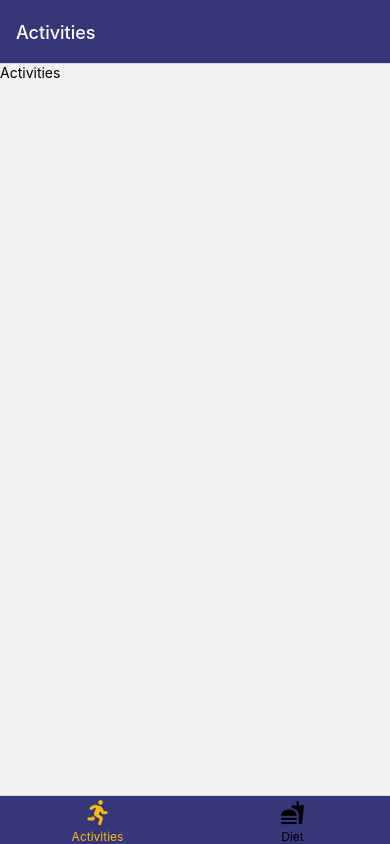
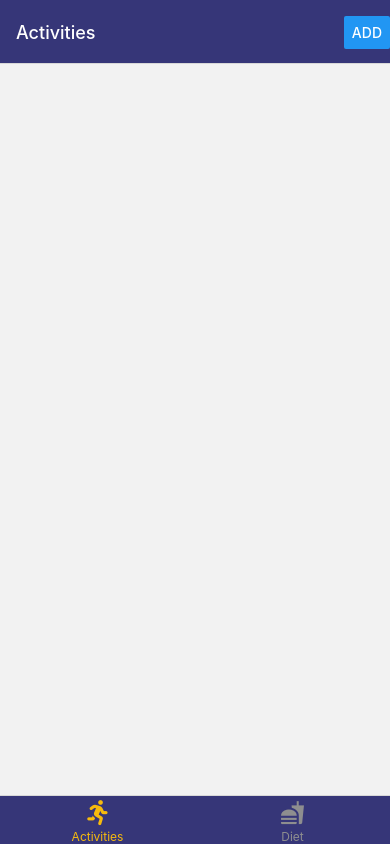
Before and after one commit to beibeixx/CS5520-Assignment-2, a React Native app: screen /Activities in a window 390 px wide. Built offline with nearby package versions, Linux system fonts and the light colour scheme.

Commit message:
Wrap the whole app into DataProvider to make sure the DataContext could be accessed. Add the button for the activities page.

```diff
--- a/App.js
+++ b/App.js
@@ -3,10 +3,12 @@ import React from "react";
 import { NavigationContainer } from "@react-navigation/native";
 import { createNativeStackNavigator } from "@react-navigation/native-stack";
 import MyTab from "./MyTab";
+import { DataProvider } from "./DataContext";
 
 export default function App() {
   const Stack = createNativeStackNavigator();
   return (
+    <DataProvider>
       <NavigationContainer>
         <Stack.Navigator
           screenOptions={{
@@ -16,6 +18,7 @@ export default function App() {
           <Stack.Screen name="Home" component={MyTab} />
         </Stack.Navigator>
       </NavigationContainer>
+    </DataProvider>
   );
 }
 
--- a/Components/ItemsList.js
+++ b/Components/ItemsList.js
@@ -1,15 +1,16 @@
-import { StyleSheet, Text, View } from "react-native";
+import { StyleSheet, Text, View, FlatList } from "react-native";
 import React, { useContext }  from "react";
 import { DataContext } from '../DataContext';
 
 
 export default function ItemsList({ type }) {
-  const { data } = useContext(DataContext);
-  const filteredData = data[type];
+    const { activities, dietEntries } = useContext(DataContext);
+
+    const data = type === 'activities' ? activities : dietEntries;
 
   return (
     <FlatList
-      data={filteredData}
+      data={data}
       keyExtractor={(item) => item.id.toString()}
       renderItem={({ item }) => (
         <View>
--- a/MyTab.js
+++ b/MyTab.js
@@ -1,4 +1,4 @@
-import { StyleSheet, Text, View } from "react-native";
+import { StyleSheet, Text, View, Button } from "react-native";
 import React from "react";
 import { createBottomTabNavigator } from "@react-navigation/bottom-tabs";
 import Activities from "./Screens/Activities";
@@ -33,7 +33,9 @@ export default function MyTab() {
         tabBarActiveTintColor: colorHelper.text.selected,
         tabBarInactiveTintColor: colorHelper.text.unselected,
         tabBarLabel: ({ focused }) => {
-          let color = focused ? colorHelper.text.selected : colorHelper.text.default;
+          let color = focused
+            ? colorHelper.text.selected
+            : colorHelper.text.unselected;
           if (route.name === "Activities") {
             return <Text style={{ color, fontSize: 12 }}>Activities</Text>;
           }
@@ -41,7 +43,6 @@ export default function MyTab() {
             return <Text style={{ color, fontSize: 12 }}>Diet</Text>;
           }
         },
-
       })}
     >
       <Tab.Screen name="Activities" component={Activities} />
--- a/Screens/Activities.js
+++ b/Screens/Activities.js
@@ -1,12 +1,25 @@
-import { StyleSheet, Text, View } from 'react-native'
-import React from 'react'
+import { StyleSheet, Text, View, Button } from "react-native";
+import React, { useState, useEffect, useContext } from "react";
+import ItemsList from "../Components/ItemsList";
+import { DataContext } from "../DataContext";
 
-export default function Activities() {
+export default function Activities({ navigation }) {
+  const { addActivity } = useContext(DataContext);
+
+  const handleAddActivity = () => {
+  };
+
+  useEffect(() => {
+    navigation.setOptions({
+      headerRight: () => <Button title="Add" onPress={handleAddActivity} />,
+    });
+  }, []);
+
   return (
     <View>
-      <Text>Activities</Text>
+      <ItemsList type="activities" />
     </View>
-  )
+  );
 }
 
-const styles = StyleSheet.create({})
+const styles = StyleSheet.create({});
--- a/colorHelper.js
+++ b/colorHelper.js
@@ -15,7 +15,7 @@ export const colorHelper = {
     //   secondary: "#3A3A37",
       header: "white",
       selected: "#F7BB0D",
-      unselected: "8E8E8F",
+      unselected: "#8E8E8F",
     },
     // card: "#959295",
     // white: "#FFFFFF",
```
Lines whose indentation alone changed are shown as unchanged.
